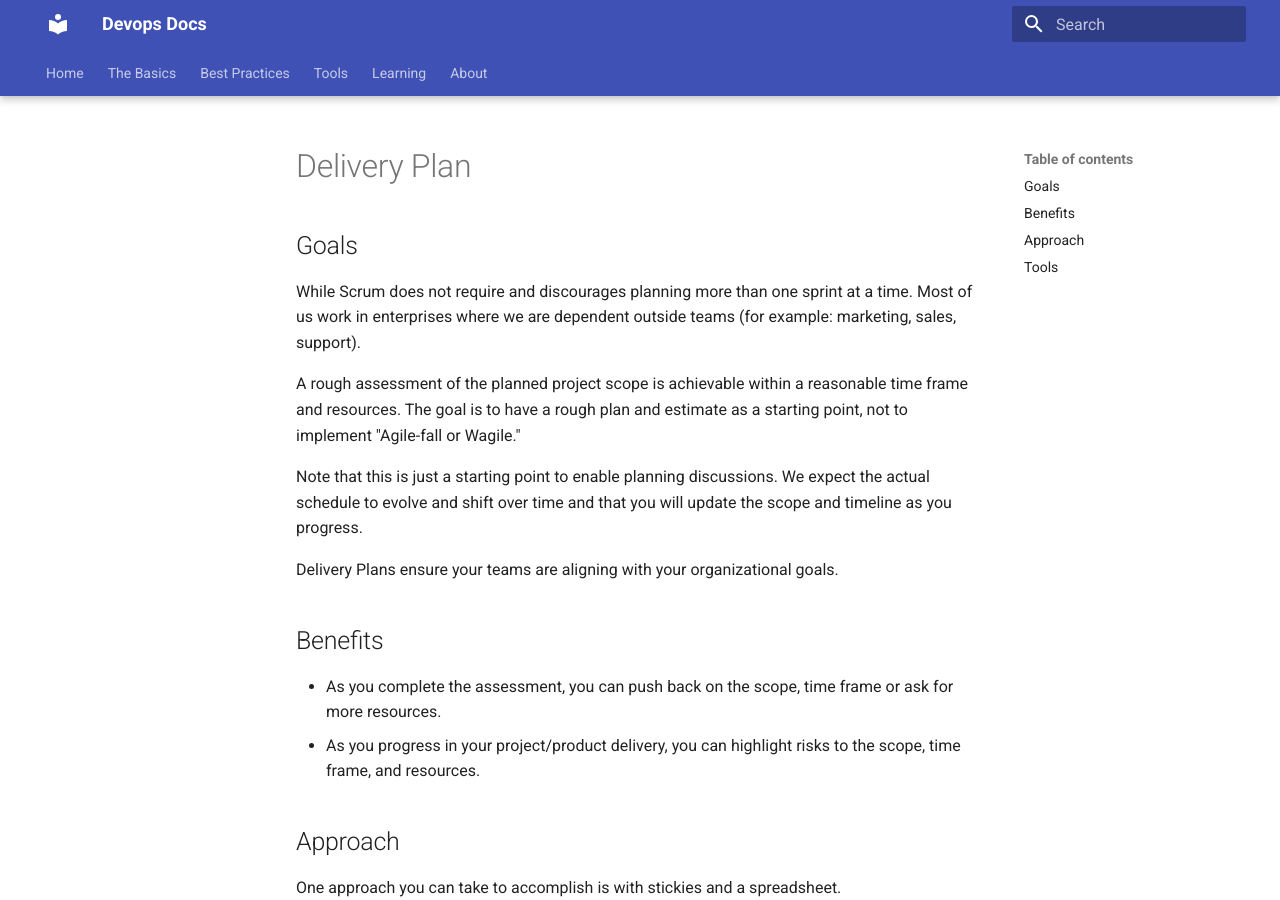
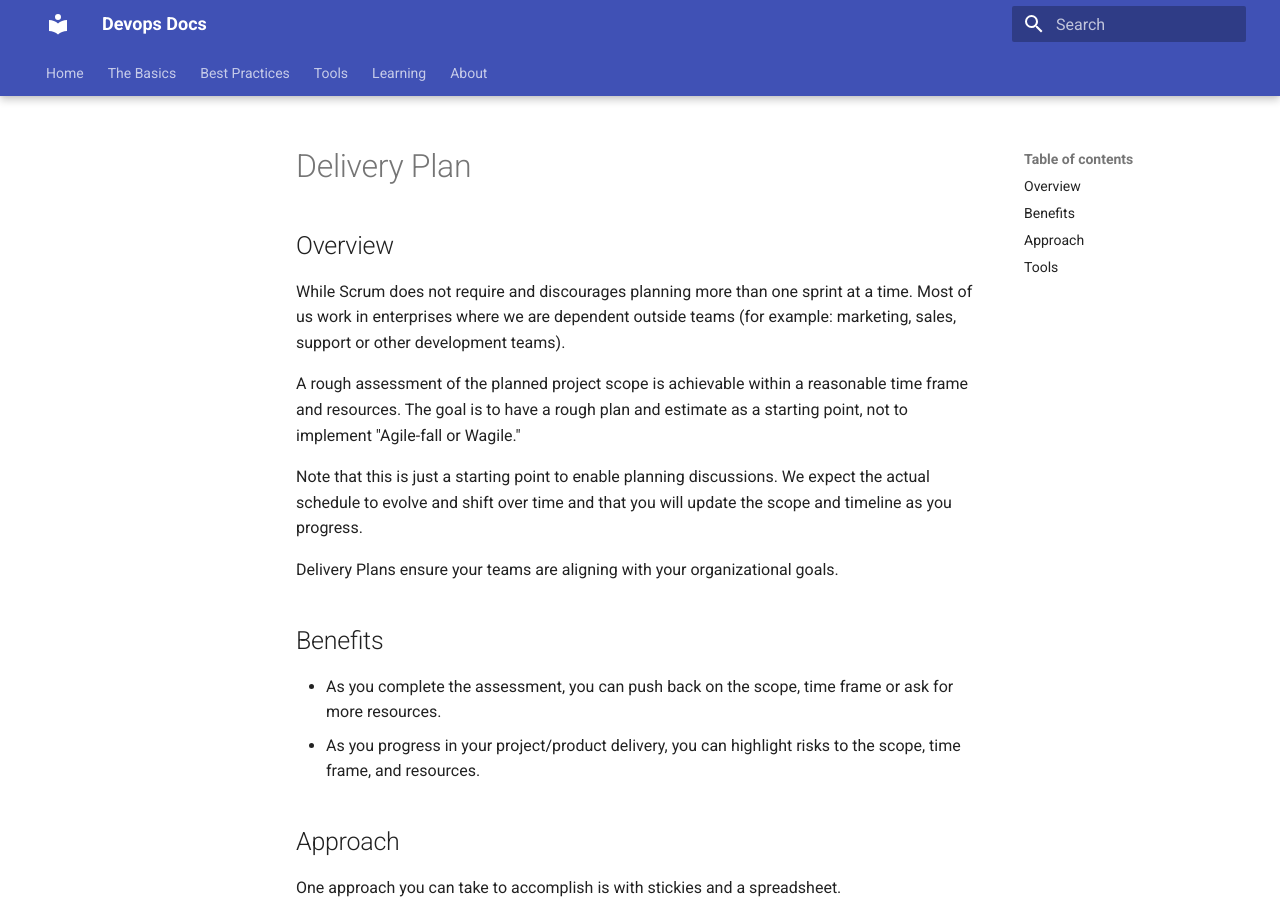
Before and after one commit to Niodus/devops-docs, an MkDocs documentation site: the page built from docs/devops-practices/continuous-planning/agile-development/Delivery-Plan.md, in a window 1280 px wide and 900 px high. Built offline with MkDocs 1.6.1 and Material for MkDocs 9.7.7, drawn with Linux system fonts in a browser that asks for light colours.

Commit message:
add delivery plan page
added new delivery plan page
renamed Collaboration page to fix broken link

[Ticket: X]

Signed-off-by: Scott McCarthy <scott.mccarthy@opencastsoftware.com>

```diff
--- a/docs/devops-practices/continuous-planning/agile-development/Delivery-Plan.md
+++ b/docs/devops-practices/continuous-planning/agile-development/Delivery-Plan.md
@@ -1,8 +1,8 @@
 # Delivery Plan
 
-## Goals
+## Overview
 
-While Scrum does not require and discourages planning more than one sprint at a time. Most of us work in enterprises where we are dependent outside teams (for example: marketing, sales, support).
+While Scrum does not require and discourages planning more than one sprint at a time. Most of us work in enterprises where we are dependent outside teams (for example: marketing, sales, support or other development teams).
 
 A rough assessment of the planned project scope is achievable within a reasonable time frame and resources. The goal is to have a rough plan and estimate as a starting point, not to implement "Agile-fall or Wagile."
 
@@ -22,7 +22,7 @@ One approach you can take to accomplish is with stickies and a spreadsheet.
 Step 1: Stack rank the features for everything in your backlog
 
 - Functional Features
-- [Non-functional Features](/Continuous-Planning/Design-Reviews/Design-Patterns/Non-Functional-Requirements-Capture-Guide.md)
+- [Non-functional Features](../continuous-planning/design-reviews/design-patterns/non-functional-requirements-capture-guide.md)
 - User Research and Design
 - Testing
 - Documentation
--- a/mkdocs.yml
+++ b/mkdocs.yml
@@ -75,6 +75,7 @@ nav:
             - What is is Agile:             devops-practices/continuous-planning/agile-development/whatis-agile.md
             - Backlog Management:           devops-practices/continuous-planning/agile-development/backlog-management.md
             - Collaboration:                devops-practices/continuous-planning/agile-development/collaboration.md
+            - Delivery Plan:                devops-practices/continuous-planning/agile-development/delivery-plan.md
 
     - Tools:
          -                                  devops-tools/tools-overview.md
```
Also changed, not shown: docs/devops-practices/continuous-planning/agile-development/Team-Agreements/team-engagements.md (renamed from docs/devops-practices/continuous-planning/agile-development/Collaboration/Teaming-Up.md, +2 -2 lines).
